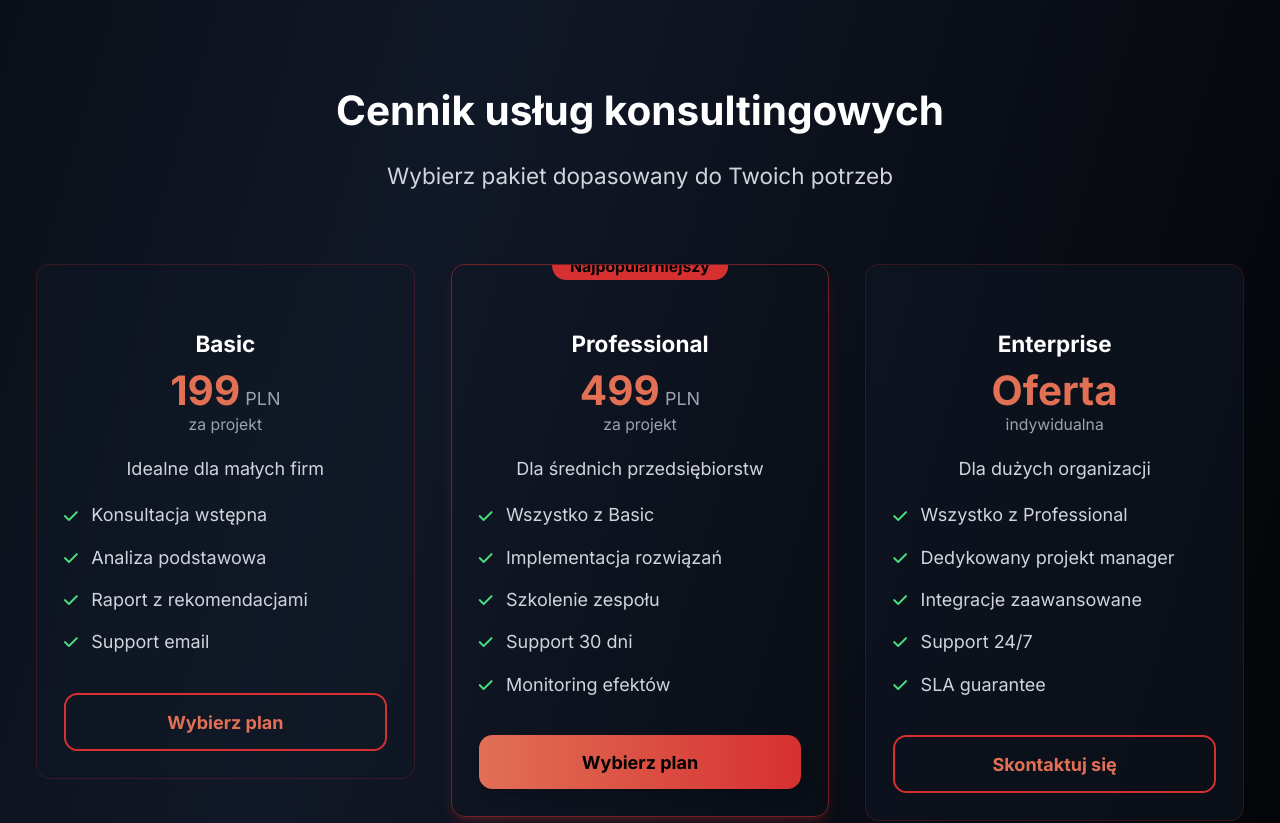
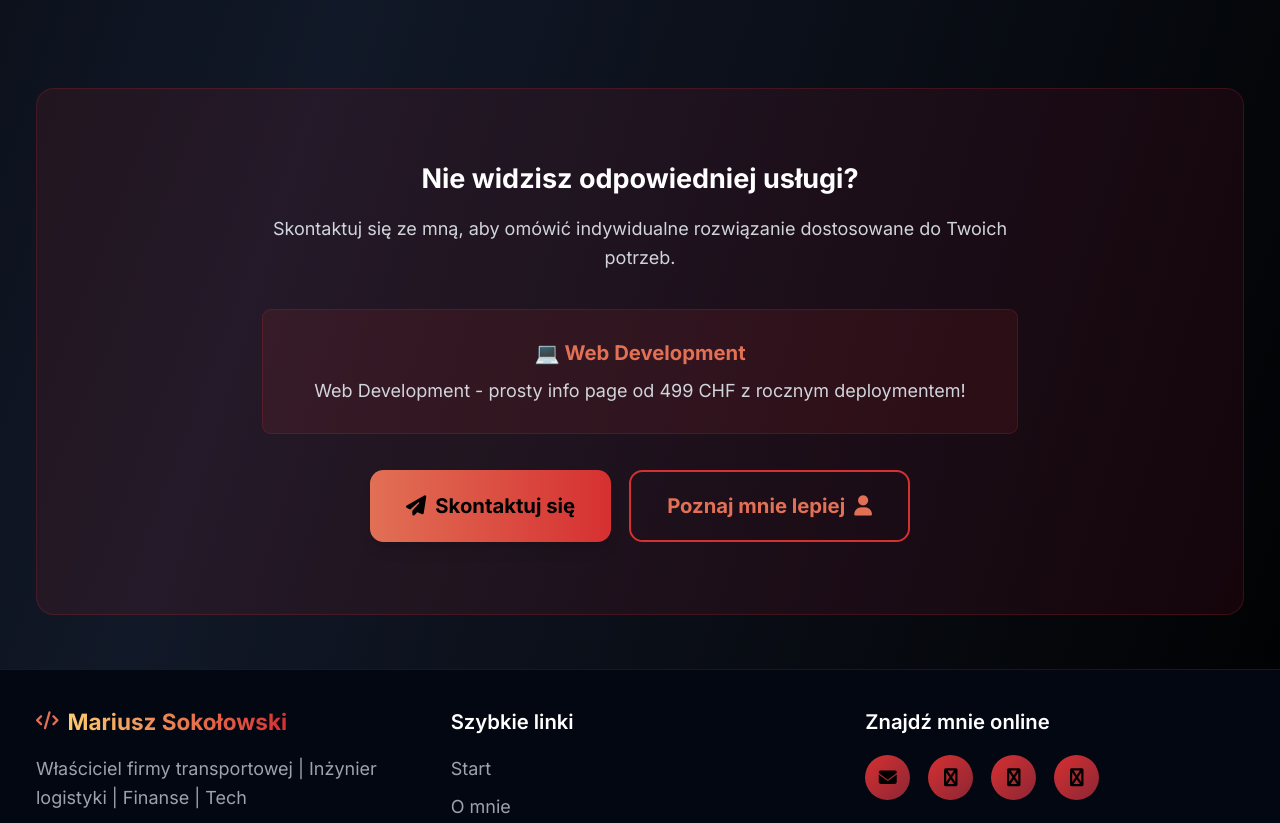
Before and after one commit to ChesterVip/Stronka_React_M_S_Frontend-, a React (Vite) app: page /services in a window 1280 px wide. Shown: the part 2753-3576 px from the top of the page. Built offline with nearby package versions, Linux system fonts and the light colour scheme.

Commit message:
START | ABOUT ME | SERVICES is up-to-date

```diff
--- a/src/pages/ServicesPage.tsx
+++ b/src/pages/ServicesPage.tsx
@@ -1,4 +1,3 @@
-import { useState } from 'react'
 import { useLanguage } from '@/hooks/useLanguage'
 import { useNavigate } from 'react-router-dom'
 import AnimatedSection from '@/components/ui/AnimatedSection'
@@ -9,8 +8,6 @@ import SEO, { pageConfigs } from '@/components/SEO'
 const ServicesPage = () => {
   const { t } = useLanguage()
   const navigate = useNavigate()
-  const [selectedCategory, setSelectedCategory] = useState<string | null>(null)
-  const [hoveredService, setHoveredService] = useState<number | null>(null)
 
   const serviceCategories = [
     {
@@ -119,50 +116,6 @@ const ServicesPage = () => {
     }
   ]
 
-  const pricingPlans = [
-    {
-      name: 'Basic',
-      price: '199',
-      period: 'za projekt',
-      description: 'Idealne dla małych firm',
-      features: [
-        'Konsultacja wstępna',
-        'Analiza podstawowa',
-        'Raport z rekomendacjami',
-        'Support email'
-      ],
-      popular: false
-    },
-    {
-      name: 'Professional',
-      price: '499',
-      period: 'za projekt',
-      description: 'Dla średnich przedsiębiorstw',
-      features: [
-        'Wszystko z Basic',
-        'Implementacja rozwiązań',
-        'Szkolenie zespołu',
-        'Support 30 dni',
-        'Monitoring efektów'
-      ],
-      popular: true
-    },
-    {
-      name: 'Enterprise',
-      price: 'Oferta',
-      period: 'indywidualna',
-      description: 'Dla dużych organizacji',
-      features: [
-        'Wszystko z Professional',
-        'Dedykowany projekt manager',
-        'Integracje zaawansowane',
-        'Support 24/7',
-        'SLA guarantee'
-      ],
-      popular: false
-    }
-  ]
-
   return (
     <>
       <SEO {...pageConfigs.services} />
@@ -207,8 +160,6 @@ const ServicesPage = () => {
                       variant="gradient"
                       hover="lift"
                       className="group cursor-pointer relative overflow-hidden"
-                      onMouseEnter={() => setHoveredService(categoryIndex * 3 + serviceIndex)}
-                      onMouseLeave={() => setHoveredService(null)}
                       onClick={() => navigate('/contact', { state: { service: service.title } })}
                     >
                       {/* Hover Effect Overlay */}
@@ -257,76 +208,6 @@ const ServicesPage = () => {
           ))}
         </div>
 
-        {/* Pricing Section */}
-        <AnimatedSection animation="slide-up" threshold={0.3}>
-          <div className="text-center mb-16">
-            <h2 className="text-3xl sm:text-4xl font-bold text-white mb-6">
-              {t.services_pricing_title}
-            </h2>
-            <p className="text-xl text-gray-300 max-w-3xl mx-auto">
-              {t.services_pricing_subtitle}
-            </p>
-          </div>
-        </AnimatedSection>
-
-        <div className="grid md:grid-cols-3 gap-8 mb-20">
-          {pricingPlans.map((plan, index) => (
-            <AnimatedSection
-              key={index}
-              animation="slide-up"
-              delay={100 + index * 100}
-              threshold={0.3}
-            >
-              <Card
-                variant={plan.popular ? "neon" : "default"}
-                hover="lift"
-                className={`text-center relative overflow-hidden ${
-                  plan.popular ? 'border-gold-500/50 shadow-lg shadow-gold-500/20' : ''
-                }`}
-              >
-                {plan.popular && (
-                  <div className="absolute -top-3 left-1/2 transform -translate-x-1/2">
-                    <span className="bg-gold-500 text-black px-4 py-1 rounded-full text-sm font-bold">
-                      {t.services_most_popular}
-                    </span>
-                  </div>
-                )}
-
-                <CardHeader className="pt-8">
-                  <CardTitle className="text-2xl mb-2">{plan.name}</CardTitle>
-                  <div className="mb-4">
-                    <span className="text-4xl font-bold text-gold-400">{plan.price}</span>
-                    {plan.price !== 'Oferta' && <span className="text-gray-400"> PLN</span>}
-                    <div className="text-gray-400 text-sm">{plan.period}</div>
-                  </div>
-                  <CardDescription className="text-gray-300">
-                    {plan.description}
-                  </CardDescription>
-                </CardHeader>
-
-                <CardContent>
-                  <ul className="space-y-3 mb-8">
-                    {plan.features.map((feature, featureIndex) => (
-                      <li key={featureIndex} className="flex items-center text-gray-300">
-                        <i className="fas fa-check text-green-400 text-sm mr-3" />
-                        {feature}
-                      </li>
-                    ))}
-                  </ul>
-
-                  <Button
-                    variant={plan.popular ? "gold" : "outline"}
-                    className="w-full"
-                    onClick={() => navigate('/contact', { state: { plan: plan.name } })}
-                  >
-                    {plan.price === 'Oferta' ? t.services_contact_us : t.services_choose_plan}
-                  </Button>
-                </CardContent>
-              </Card>
-            </AnimatedSection>
-          ))}
-        </div>
-
         {/* CTA Section */}
         <AnimatedSection animation="slide-up" threshold={0.3}>
           <div className="text-center py-16 bg-gradient-to-r from-gold-500/10 to-gold-600/10 rounded-2xl border border-gold-500/20">
@@ -336,6 +217,10 @@ const ServicesPage = () => {
             <p className="text-gray-300 mb-8 max-w-2xl mx-auto">
               {t.services_cta_subtitle}
             </p>
+            <div className="bg-gold-500/10 border border-gold-500/20 rounded-lg p-6 max-w-2xl mx-auto mb-8">
+              <h4 className="text-lg font-bold text-gold-400 mb-2">💻 Web Development</h4>
+              <p className="text-gray-300">{t.services_webdev_info}</p>
+            </div>
             <div className="flex flex-col sm:flex-row gap-4 justify-center">
               <Button
                 onClick={() => navigate('/contact')}
--- a/src/types/index.ts
+++ b/src/types/index.ts
@@ -201,6 +201,7 @@ export interface Translation {
   services_pricing_subtitle: string;
   services_cta_title: string;
   services_cta_subtitle: string;
+  services_webdev_info: string;
   services_cta_contact: string;
   services_cta_about: string;
   services_learn_more: string;
--- a/src/utils/translations.ts
+++ b/src/utils/translations.ts
@@ -200,6 +200,7 @@ export const translations: Record<Language, Translation> = {
     services_pricing_subtitle: "Wybierz pakiet dopasowany do Twoich potrzeb",
     services_cta_title: "Nie widzisz odpowiedniej usługi?",
     services_cta_subtitle: "Skontaktuj się ze mną, aby omówić indywidualne rozwiązanie dostosowane do Twoich potrzeb.",
+    services_webdev_info: "Web Development - prosty info page od 499 CHF z rocznym deploymentem!",
     services_cta_contact: "Skontaktuj się",
     services_cta_about: "Poznaj mnie lepiej",
     services_learn_more: "Dowiedz się więcej",
@@ -642,6 +643,7 @@ export const translations: Record<Language, Translation> = {
     services_pricing_subtitle: "Wählen Sie ein Paket, das zu Ihren Bedürfnissen passt",
     services_cta_title: "Sehen Sie nicht die richtige Dienstleistung?",
     services_cta_subtitle: "Kontaktieren Sie mich, um eine individuelle Lösung zu besprechen, die auf Ihre Bedürfnisse zugeschnitten ist.",
+    services_webdev_info: "Web Development - einfache Info-Seite ab 499 CHF mit jährlichem Deployment!",
     services_cta_contact: "Kontakt aufnehmen",
     services_cta_about: "Lernen Sie mich besser kennen",
     services_learn_more: "Mehr erfahren",
```
